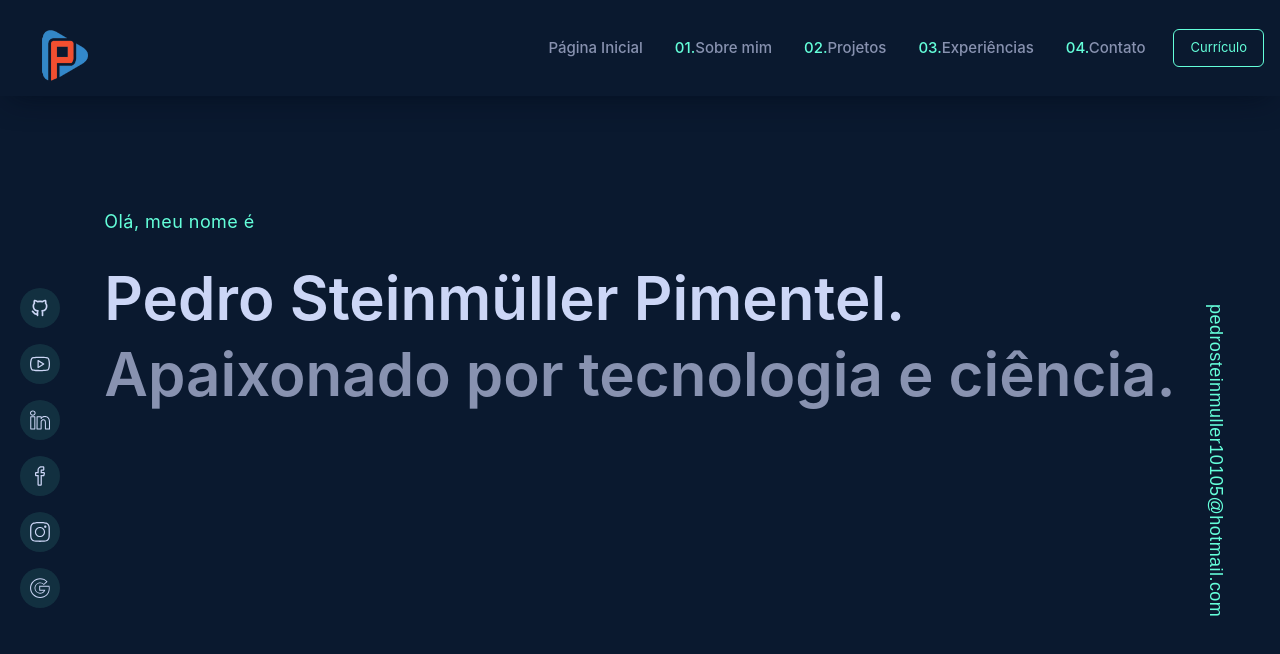
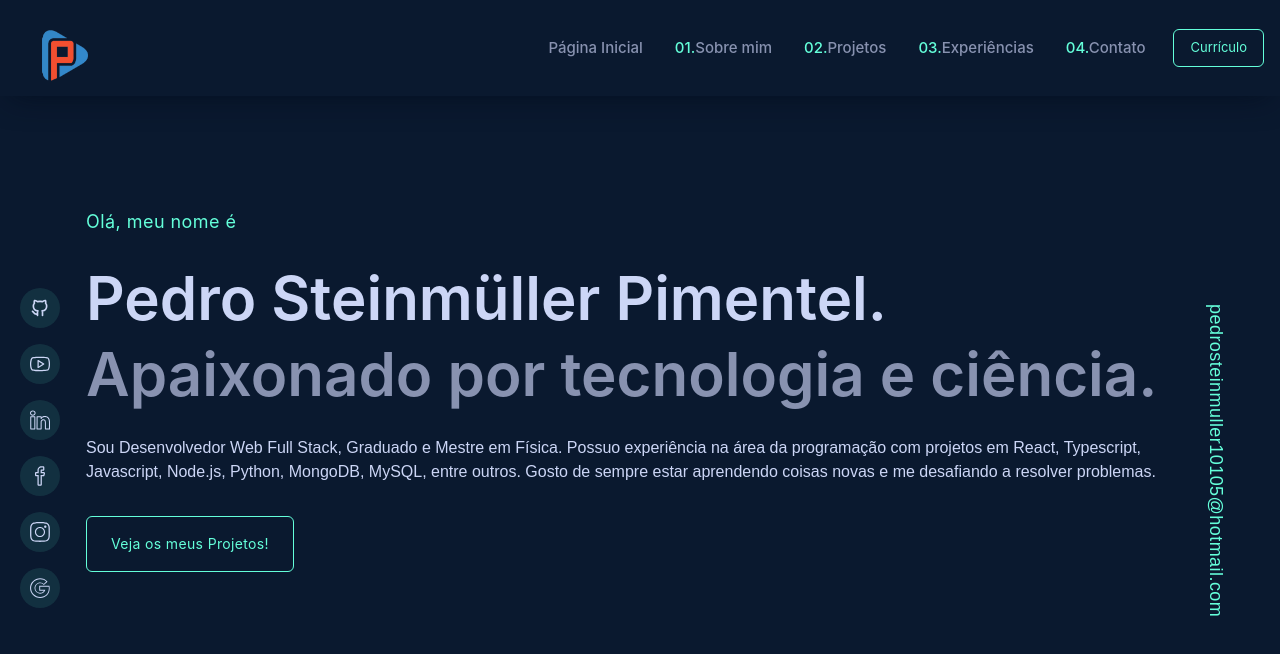
Before and after one commit to pedrosteinmuller/Portfolio2.0, a Next.js app in the folder portfolio_pedrostein/: page / in a window 1280 px wide. Shown: the top 654 px of the page. Built offline with nearby package versions, Linux system fonts and the light colour scheme.

Commit message:
feat: finishing banner/main page

```diff
--- a/portfolio_pedrostein/components/Banner.tsx
+++ b/portfolio_pedrostein/components/Banner.tsx
@@ -23,6 +23,21 @@ const Banner = () => {
       >
         Pedro Steinmüller Pimentel. <span className="text-textDark mt-2 lgl:mt-4">Apaixonado por tecnologia e ciência.</span>
       </motion.h1>
+      <motion.p
+      initial={{ y:10, opacity: 0 }}
+      animate={{ y:0, opacity: 1 }}
+      transition={{ duration: 0.5, delay: 0.8}}
+      >
+        Sou Desenvolvedor Web Full Stack, Graduado e Mestre em Física. Possuo experiência na área da programação com projetos em React, Typescript, Javascript, Node.js, Python, MongoDB, MySQL, entre outros. Gosto de sempre estar aprendendo coisas novas e me desafiando a resolver problemas.
+      </motion.p>
+      <motion.button
+      className="w-52 h-14 text-sm font-titleFont border border-textGreen rounded-md text-textGreen tracking-wide hover:bg-hoverColor duration-300"
+      initial={{ y:10, opacity: 0 }}
+      animate={{ y:0, opacity: 1 }}
+      transition={{ duration: 0.5, delay: 0.9 }}
+      >
+        Veja os meus Projetos!
+      </motion.button>
     </section>
   )
 }
--- a/portfolio_pedrostein/pages/index.tsx
+++ b/portfolio_pedrostein/pages/index.tsx
@@ -25,7 +25,7 @@ export default function Home() {
           >
             <LeftSideBar />
           </motion.div>
-          <div className="h-[88vh] mx-auto p-4">
+          <div className="h-[88vh] w-full mx-auto p-4">
             <Banner />
           </div>
           <motion.div
```
